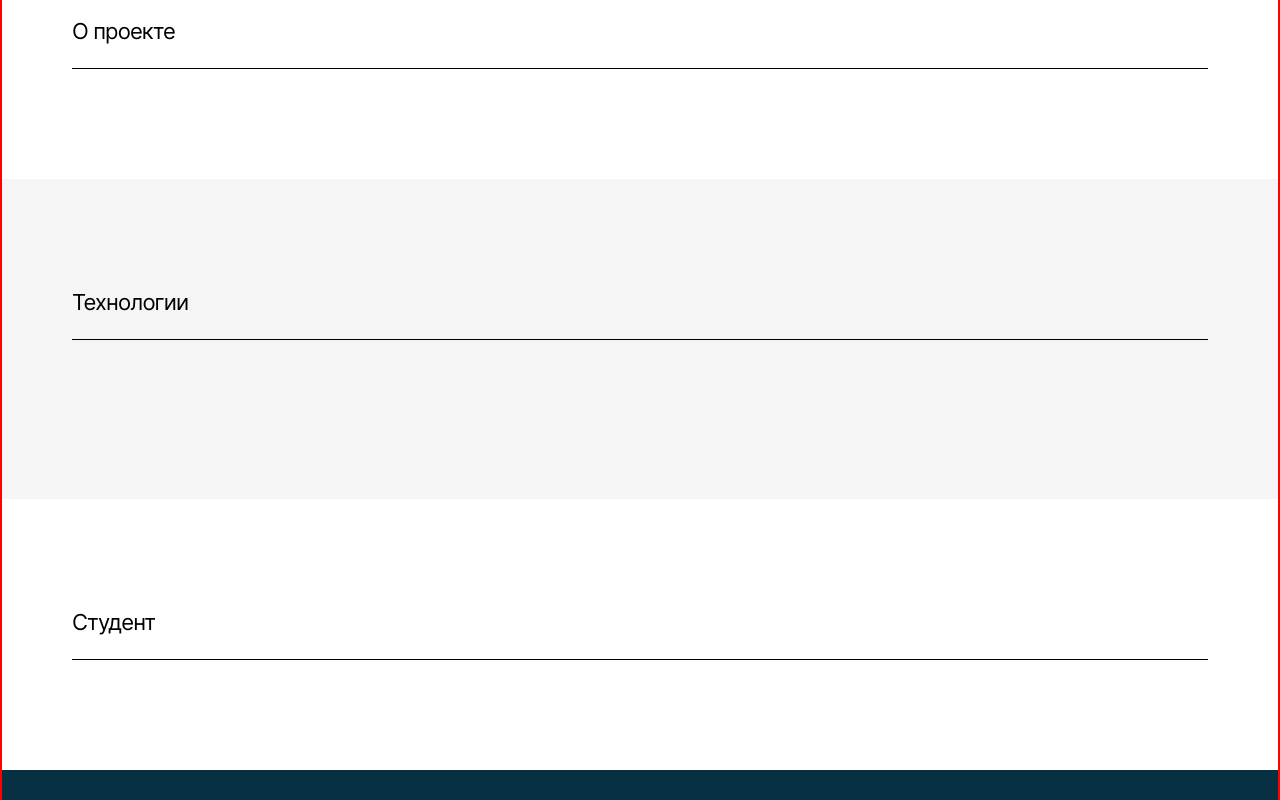
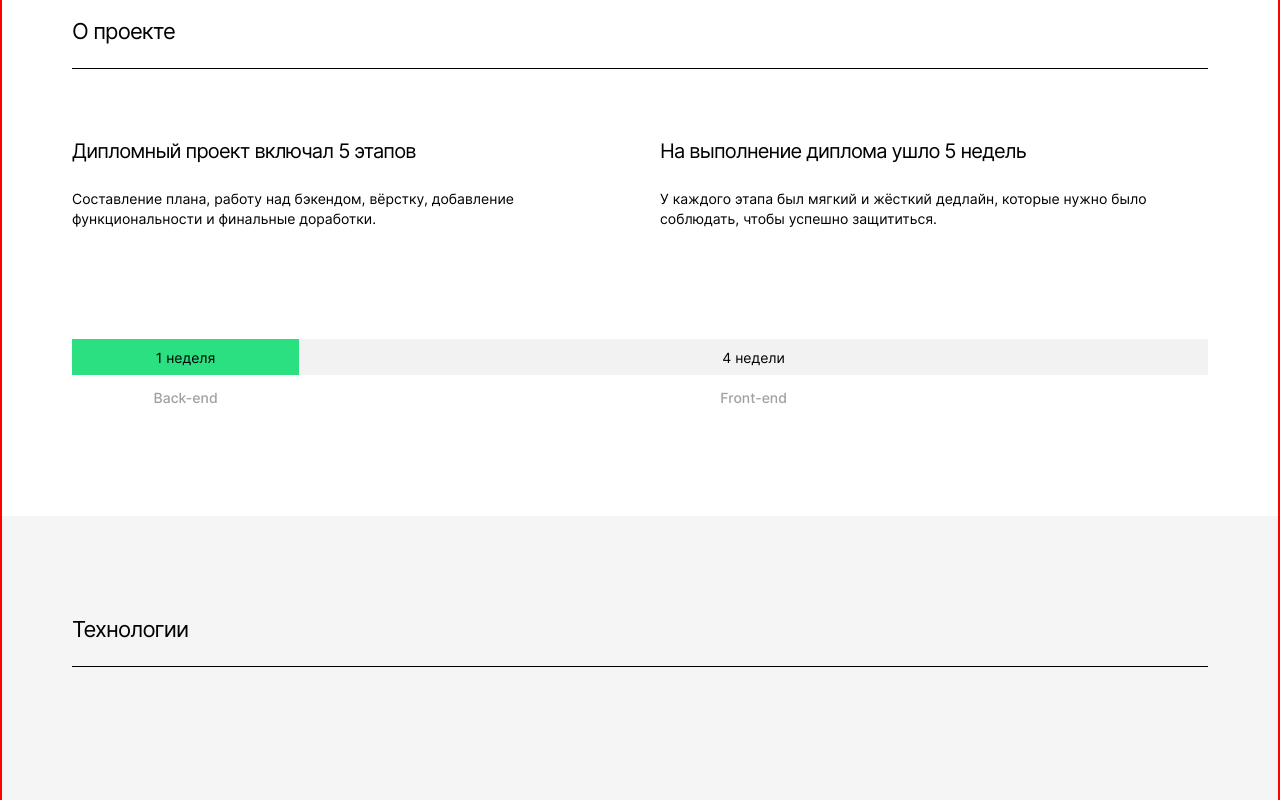
Before and after one commit to BorodkinaViktoriya/movies-explorer-frontend, a React (Create React App) app: page / in a window 1280 px wide. Shown: the part 780-1580 px from the top of the page. Built offline with nearby package versions, Linux system fonts and the light colour scheme.

Commit message:
fix: about project

```diff
--- a/src/components/AboutProject/AboutProject.css
+++ b/src/components/AboutProject/AboutProject.css
@@ -3,3 +3,65 @@
   background-color: #FFFFFF;
   padding: 110px 70px;
 }
+
+.project__table {
+  margin: 70px 0 110px;
+  padding: 0;
+  list-style: none;
+  display: grid;
+  column-gap: 40px;
+  grid-template-columns: 1fr 1fr;
+}
+
+.project__subtitle {
+  margin: 0 0 26px;
+  font-family: "Inter", Arial, sans-serif;
+  font-weight: 400;
+  font-size: 20px;
+  line-height: 24px;
+  letter-spacing: -0.04em;
+}
+
+.project__text {
+  margin: 0;
+  font-weight: 400;
+  font-size: 14px;
+  line-height: 20px;
+}
+
+.project__chart {
+  display: grid;
+  grid-template-columns: 1fr 4fr;
+}
+
+.project__chart-column {
+  margin-bottom: 14px;
+  display: flex;
+  justify-content: center;
+  align-items: center;
+  height: 36px;
+}
+
+.project__chart-column_type_left {
+  background-color: #2BE080;
+
+}
+
+.project__chart-column_type_right {
+  background-color: #F2F2F2;
+}
+
+.project__chart-text {
+  margin: 0;
+  font-size: 14px;
+  line-height: 17px;
+}
+
+.project__chart-subtitle {
+  margin: 0;
+  color: #A0A0A0;
+  font-weight: 500;
+  font-size: 14px;
+  line-height: 17px;
+  text-align: center;
+}
--- a/src/components/AboutProject/AboutProject.js
+++ b/src/components/AboutProject/AboutProject.js
@@ -7,8 +7,36 @@ function AboutProject(props) {
   return (
     <div className="project">
       <SectionTitle title={"О проекте"}/>
+      <ul className="project__table">
+        <li className="project__column">
+          <h3 className="project__subtitle">Дипломный проект включал 5 этапов</h3>
+          <p className="project__text">Составление плана, работу над бэкендом, вёрстку, добавление функциональности и
+            финальные доработки.</p>
+        </li>
+        <li className="project__column">
+          <h3 className="project__subtitle">На выполнение диплома ушло 5 недель</h3>
+          <p className="project__text">У каждого этапа был мягкий и жёсткий дедлайн, которые нужно было соблюдать, чтобы
+            успешно защититься.</p>
+        </li>
+      </ul>
+
+      <div className="project__chart">
+
+        <div  className="project__chart-container">
+          <div className="project__chart-column project__chart-column_type_left">
+            <p className="project__chart-text">1 неделя</p>
+          </div>
+          <p className="project__chart-subtitle">Back-end</p>
+        </div>
 
 
+        <div className="project__chart-container">
+          <div className="project__chart-column project__chart-column_type_right">
+            <p className="project__chart-text">4 недели</p>
+          </div>
+          <p className="project__chart-subtitle">Front-end</p>
+        </div>
+      </div>
     </div>
   )
 }
--- a/src/components/Techs/Techs.css
+++ b/src/components/Techs/Techs.css
@@ -1,5 +1,5 @@
 .techs {
   height: 100px;
   background-color: #F5F5F5;
-  padding: 110px 70px;
+  padding: 100px 70px;
 }
```
